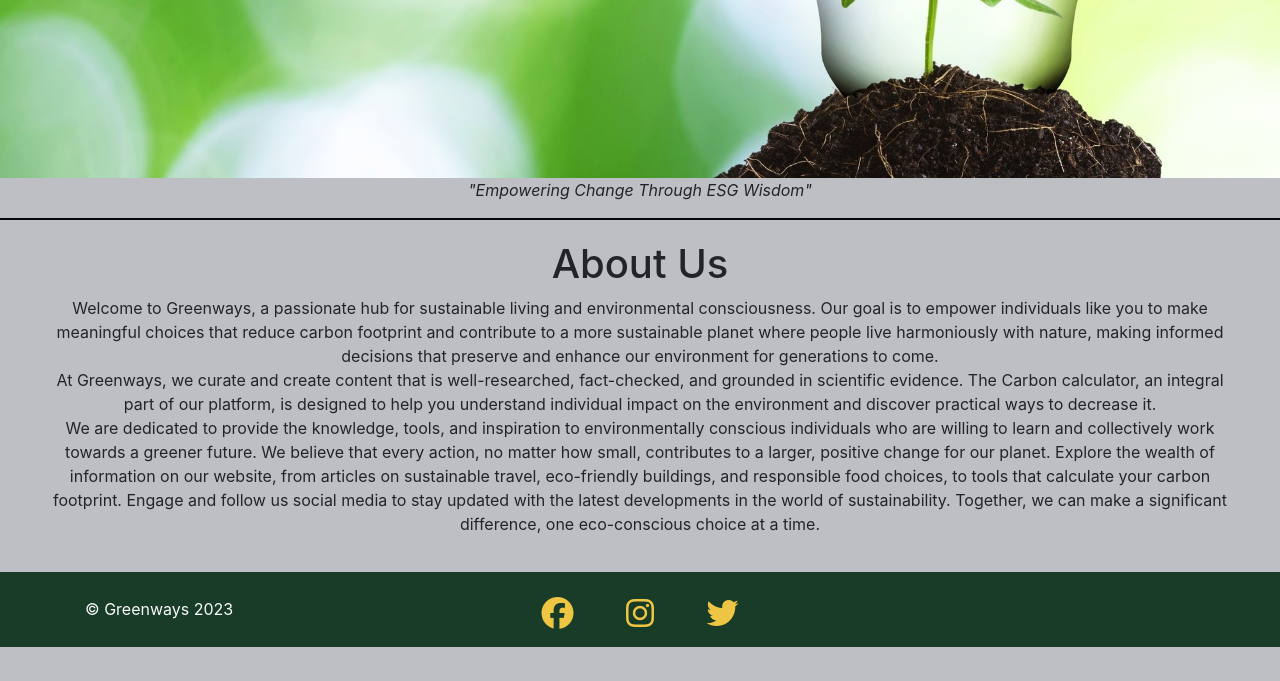
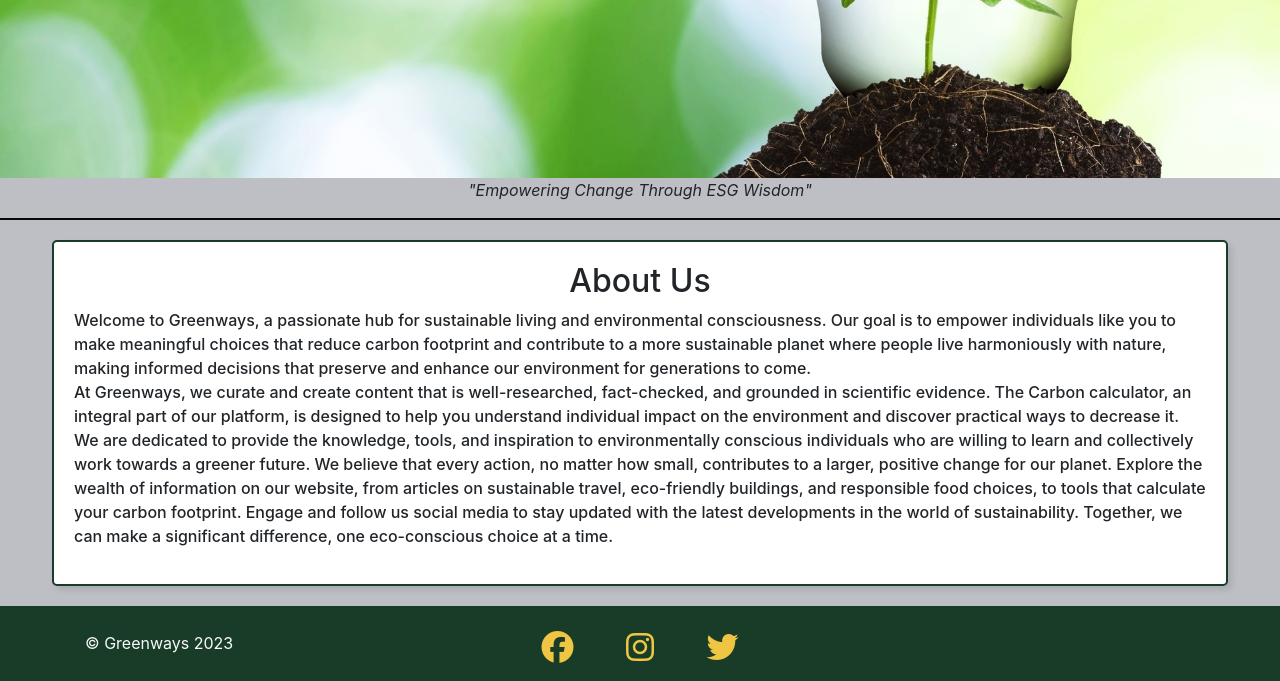
Before and after one commit to The-Carbon-Crushers/greenways, a Django app: page / in a window 1280 px wide. Shown: the part 662-1343 px from the top of the page. Before the commit the page ends 1309 px from the top, so only its background shows below. Run offline with Django 3.2, Linux system fonts and the light colour scheme; some libraries are stand-ins or nearby versions.

Commit message:
Add basic style to About us section

```diff
--- a/static/css/style.css
+++ b/static/css/style.css
@@ -51,6 +51,25 @@ nav a:hover {
     margin-top: 0;
 }
 
+.text-container {
+    display: flex;
+    flex-direction: column;
+    justify-content: center;
+    border: 2px solid #183C28; /* Add a border */
+    border-radius: 5px;
+    box-shadow: 4px 4px 6px rgba(0, 0, 0, 0.1); /* Add a shadow with a slight offset to the right */
+    background-color: #ffffff;
+    padding: 20px;
+}
+
+.text-container h1 {
+    font-size: 2rem;
+}
+
+.text-container p {
+    text-align: left;
+    font-weight: 500;
+}
 
 footer {
     margin-top: auto; /* Push the footer to the bottom */
```
